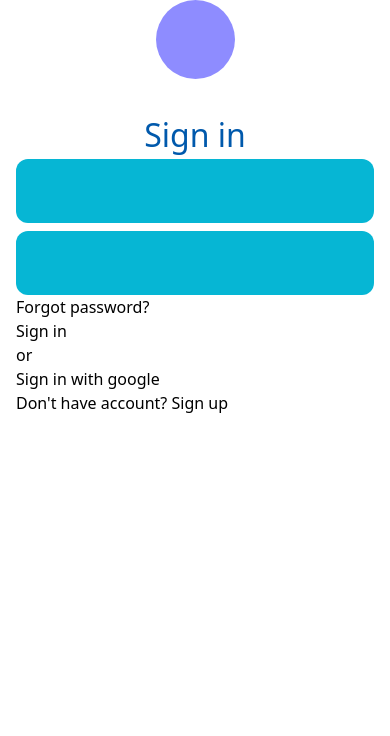
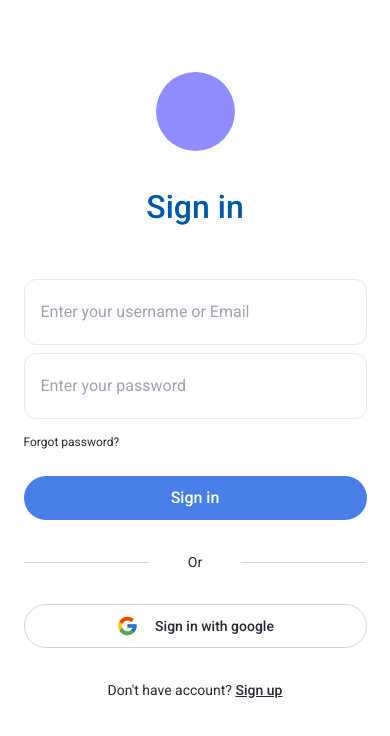
Before and after one commit to tornike2002/Todo-app-Line, a React (Vite) app: page /signIn in a window 390 px wide. Shown: the top 736 px of the page. Built offline with nearby package versions, Linux system fonts and the light colour scheme.

Commit message:
finished mobile sign in design

```diff
--- a/src/components/auth/SignIn.tsx
+++ b/src/components/auth/SignIn.tsx
@@ -1,7 +1,9 @@
+import { Link } from "react-router-dom";
+
 const SignIn = () => {
   return (
-    <section className="mx-4">
-      <div>
+    <section className="mx-4 mt-[72px]  flex items-center justify-center overflow-y-hidden">
+      <div className="w-[343px] max-w-full">
         <div className="flex flex-col items-center justify-center gap-8">
           <svg
             xmlns="http://www.w3.org/2000/svg"
@@ -18,22 +20,81 @@ const SignIn = () => {
               fill-opacity="0.45"
             />
           </svg>
-          <h1 className="text-light-blue text-[32px] font-medium">
+          <h1 className="text-light-blue text-[32px] font-medium font-roboto">
             Sign in
           </h1>
         </div>
         {/* form */}
         <form>
-          <div className="flex flex-col gap-2">
-            <input type="text" className="w-full py-5 px-4 bg-cyan-500 rounded-xl text-auth-placeholder" />
-            <input type="password" className="w-full py-5 px-4 bg-cyan-500 rounded-xl text-auth-placeholder" />
+          {/* inputs */}
+          <div className="flex flex-col gap-2 pt-12">
+            <input
+              type="text"
+              className="w-full py-5 px-4 text-auth-placeholder font-roboto leading-normal outline-none border
+               border-[#E6E8EB] rounded-xl"
+              placeholder="Enter your username or Email"
+            />
+            <input
+              type="password"
+              className="w-full py-5 px-4 text-auth-placeholder font-roboto leading-normal outline-none border
+               border-[#E6E8EB] rounded-xl"
+              placeholder="Enter your password"
+            />
           </div>
-          <button>Forgot password?</button>
-          <div>
-            <button>Sign in</button>
-            <h1>or</h1>
-            <button>Sign in with google</button>
-            <p>Don't have account? Sign up</p>
+          {/* forgot password */}
+          <button className="text-main-blue font-roboto text-xs leading-normal mt-[14px]">
+            Forgot password?
+          </button>
+          {/* sign in buttons  */}
+          <div className="flex flex-col items-center justify-center gap-8 mt-6">
+            <button
+              className="rounded-[30px] w-full py-[10px] bg-[#477EE7] font-roboto
+             text-white font-medium leading-normal"
+            >
+              Sign in
+            </button>
+            <div className="flex items-center justify-between w-full">
+              <div className="bg-[#CFD3DA] w-[125px] max-w-full h-[1px]"></div>
+              <h1 className="text-main-blue font-roboto text-sm">Or</h1>
+              <div className="bg-[#CFD3DA] w-[125px] max-w-full h-[1px]"></div>
+            </div>
+            <button
+              className="rounded-[30px] w-full py-[10px]  font-roboto
+             text-main-blue font-medium leading-normal text-sm flex items-center justify-center gap-4
+             border border-[#CFD3D9]"
+            >
+              <svg
+                xmlns="http://www.w3.org/2000/svg"
+                width="23"
+                height="22"
+                viewBox="0 0 23 22"
+                fill="none"
+              >
+                <path
+                  d="M20.4884 9.20475H19.75V9.16671H11.5V12.8334H16.6805C15.9247 14.9678 13.8939 16.5 11.5 16.5C8.4626 16.5 5.99998 14.0374 5.99998 11C5.99998 7.96267 8.4626 5.50004 11.5 5.50004C12.902 5.50004 14.1776 6.02896 15.1488 6.89292L17.7416 4.30012C16.1044 2.77433 13.9145 1.83337 11.5 1.83337C6.43769 1.83337 2.33331 5.93775 2.33331 11C2.33331 16.0623 6.43769 20.1667 11.5 20.1667C16.5623 20.1667 20.6666 16.0623 20.6666 11C20.6666 10.3854 20.6034 9.78546 20.4884 9.20475Z"
+                  fill="#FFC107"
+                />
+                <path
+                  d="M3.39026 6.73342L6.40197 8.94212C7.21688 6.92454 9.19047 5.50004 11.5 5.50004C12.9021 5.50004 14.1776 6.02896 15.1488 6.89292L17.7416 4.30012C16.1044 2.77433 13.9145 1.83337 11.5 1.83337C7.97909 1.83337 4.92568 3.82117 3.39026 6.73342Z"
+                  fill="#FF3D00"
+                />
+                <path
+                  d="M11.5 20.1666C13.8677 20.1666 16.0191 19.2605 17.6458 17.7869L14.8087 15.3862C13.8576 16.1099 12.6951 16.5012 11.5 16.4999C9.11573 16.4999 7.09127 14.9797 6.32861 12.858L3.33936 15.1612C4.85644 18.1298 7.93736 20.1666 11.5 20.1666Z"
+                  fill="#4CAF50"
+                />
+                <path
+                  d="M20.4884 9.20467H19.75V9.16663H11.5V12.8333H16.6805C16.319 13.8491 15.6678 14.7368 14.8073 15.3867L14.8087 15.3858L17.6458 17.7865C17.445 17.9689 20.6667 15.5833 20.6667 11C20.6667 10.3853 20.6034 9.78538 20.4884 9.20467Z"
+                  fill="#1976D2"
+                />
+              </svg>
+              Sign in with google
+            </button>
+            <p className="text-main-blue text-sm font-roboto leading-normal">
+              Don't have account?{" "}
+              <Link className="underline font-medium" to="/signUp">
+                Sign up
+              </Link>
+            </p>
           </div>
         </form>
       </div>
```
